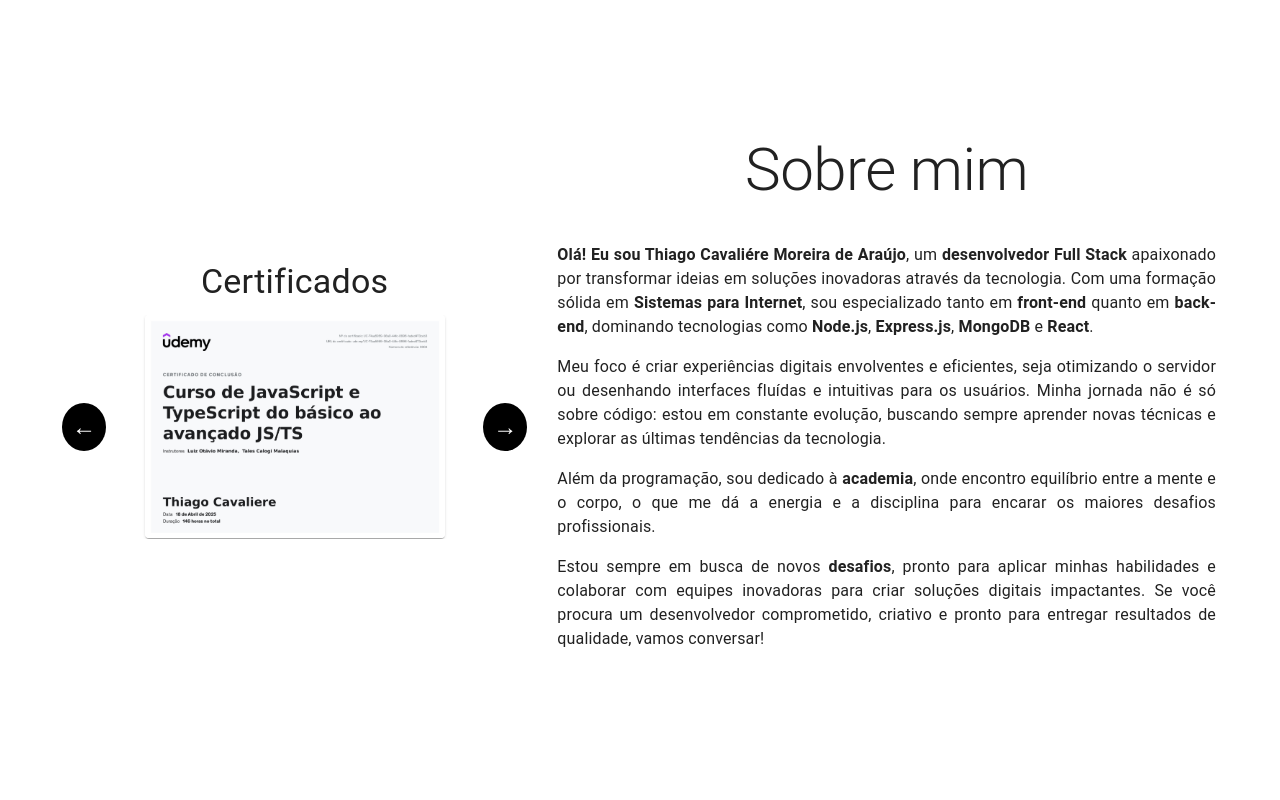
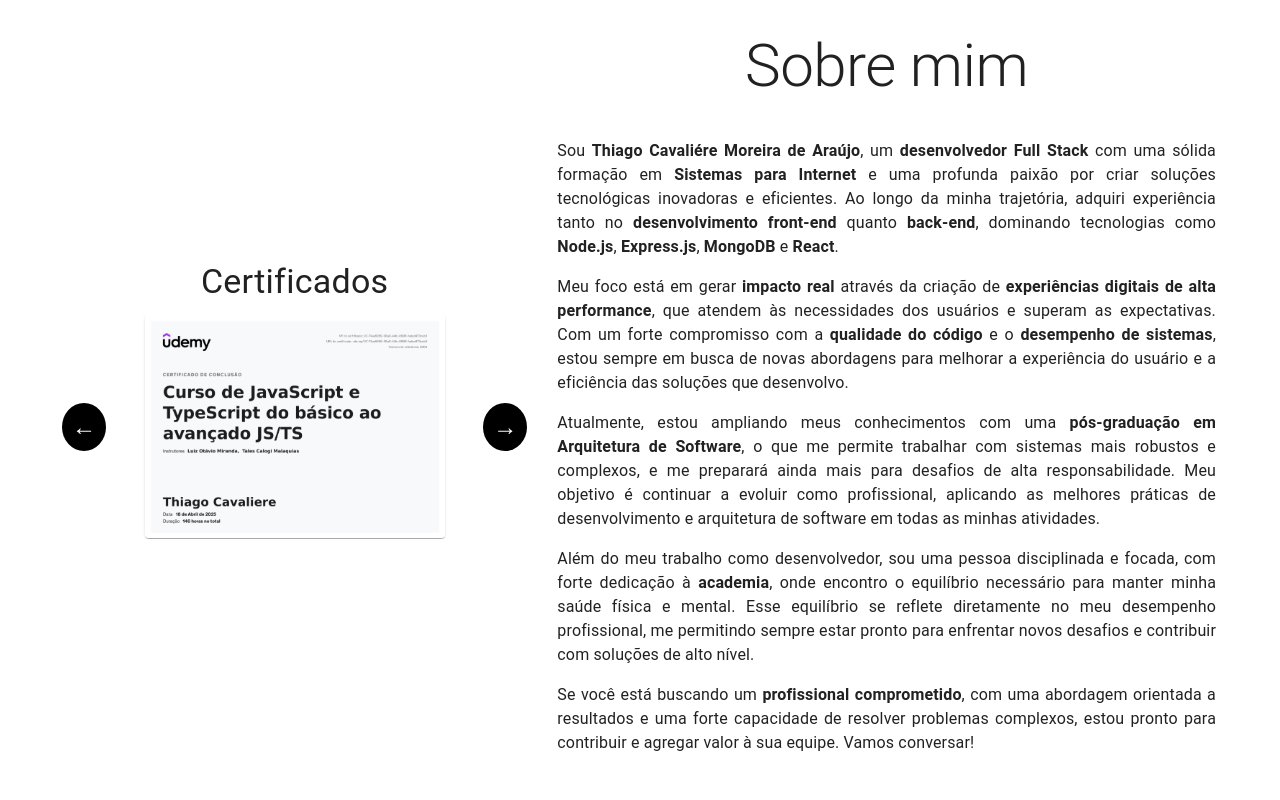
Before and after one commit to Thiago-Cavaliere/Portfolio, a React (Vite) app: page / in a window 1280 px wide. Shown: the part 800-1600 px from the top of the page. Built offline with nearby package versions, Linux system fonts and the light colour scheme.

Commit message:
arrumei o texto

```diff
--- a/src/assets/Paginas/Sobre.jsx
+++ b/src/assets/Paginas/Sobre.jsx
@@ -144,43 +144,15 @@ const Sobre = () => {
                 Sobre mim
               </Typography>
               <Typography variant="body1" textAlign="justify">
-                <p>
-                  <strong>
-                    Olá! Eu sou Thiago Cavaliére Moreira de Araújo
-                  </strong>
-                  , um <strong>desenvolvedor Full Stack</strong> apaixonado por
-                  transformar ideias em soluções inovadoras através da
-                  tecnologia. Com uma formação sólida em{" "}
-                  <strong>Sistemas para Internet</strong>, sou especializado
-                  tanto em <strong>front-end</strong> quanto em{" "}
-                  <strong>back-end</strong>, dominando tecnologias como{" "}
-                  <strong>Node.js</strong>, <strong>Express.js</strong>,{" "}
-                  <strong>MongoDB</strong> e <strong>React</strong>.
-                </p>
+              <p>Sou <strong>Thiago Cavaliére Moreira de Araújo</strong>, um <strong>desenvolvedor Full Stack</strong> com uma sólida formação em <strong>Sistemas para Internet</strong> e uma profunda paixão por criar soluções tecnológicas inovadoras e eficientes. Ao longo da minha trajetória, adquiri experiência tanto no <strong>desenvolvimento front-end</strong> quanto <strong>back-end</strong>, dominando tecnologias como <strong>Node.js</strong>, <strong>Express.js</strong>, <strong>MongoDB</strong> e <strong>React</strong>.</p>
 
-                <p>
-                  Meu foco é criar experiências digitais envolventes e
-                  eficientes, seja otimizando o servidor ou desenhando
-                  interfaces fluídas e intuitivas para os usuários. Minha
-                  jornada não é só sobre código: estou em constante evolução,
-                  buscando sempre aprender novas técnicas e explorar as últimas
-                  tendências da tecnologia.
-                </p>
+<p>Meu foco está em gerar <strong>impacto real</strong> através da criação de <strong>experiências digitais de alta performance</strong>, que atendem às necessidades dos usuários e superam as expectativas. Com um forte compromisso com a <strong>qualidade do código</strong> e o <strong>desempenho de sistemas</strong>, estou sempre em busca de novas abordagens para melhorar a experiência do usuário e a eficiência das soluções que desenvolvo.</p>
 
-                <p>
-                  Além da programação, sou dedicado à <strong>academia</strong>,
-                  onde encontro equilíbrio entre a mente e o corpo, o que me dá
-                  a energia e a disciplina para encarar os maiores desafios
-                  profissionais.
-                </p>
+<p>Atualmente, estou ampliando meus conhecimentos com uma <strong>pós-graduação em Arquitetura de Software</strong>, o que me permite trabalhar com sistemas mais robustos e complexos, e me preparará ainda mais para desafios de alta responsabilidade. Meu objetivo é continuar a evoluir como profissional, aplicando as melhores práticas de desenvolvimento e arquitetura de software em todas as minhas atividades.</p>
 
-                <p>
-                  Estou sempre em busca de novos <strong>desafios</strong>,
-                  pronto para aplicar minhas habilidades e colaborar com equipes
-                  inovadoras para criar soluções digitais impactantes. Se você
-                  procura um desenvolvedor comprometido, criativo e pronto para
-                  entregar resultados de qualidade, vamos conversar!
-                </p>
+<p>Além do meu trabalho como desenvolvedor, sou uma pessoa disciplinada e focada, com forte dedicação à <strong>academia</strong>, onde encontro o equilíbrio necessário para manter minha saúde física e mental. Esse equilíbrio se reflete diretamente no meu desempenho profissional, me permitindo sempre estar pronto para enfrentar novos desafios e contribuir com soluções de alto nível.</p>
+
+<p>Se você está buscando um <strong>profissional comprometido</strong>, com uma abordagem orientada a resultados e uma forte capacidade de resolver problemas complexos, estou pronto para contribuir e agregar valor à sua equipe. Vamos conversar!</p>
               </Typography>
             </Box>
           </Grid>
```
Also changed, not shown: src/assets/Paginas/Tecnologias.jsx (deleted, +0 -7 lines).
